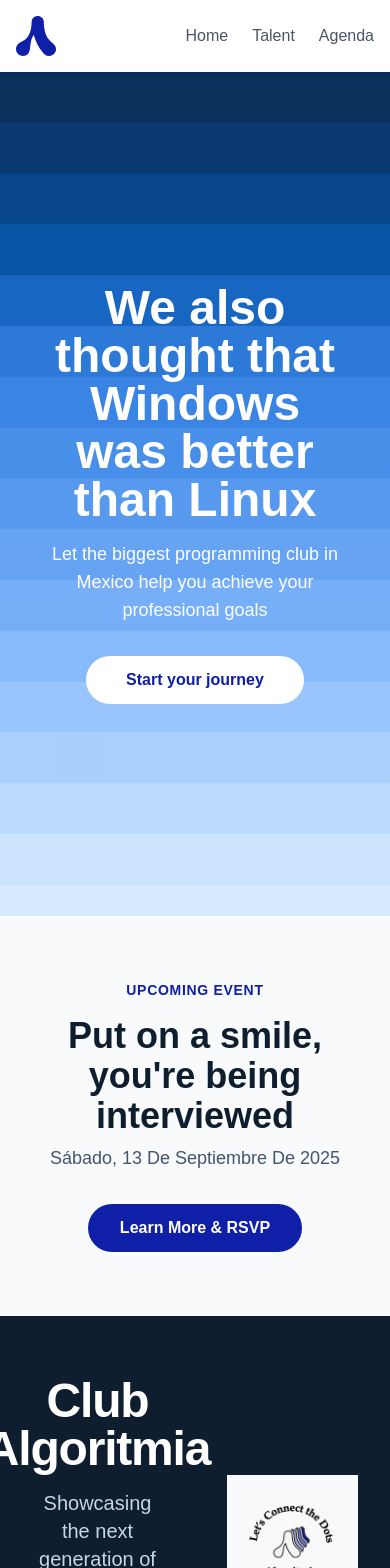
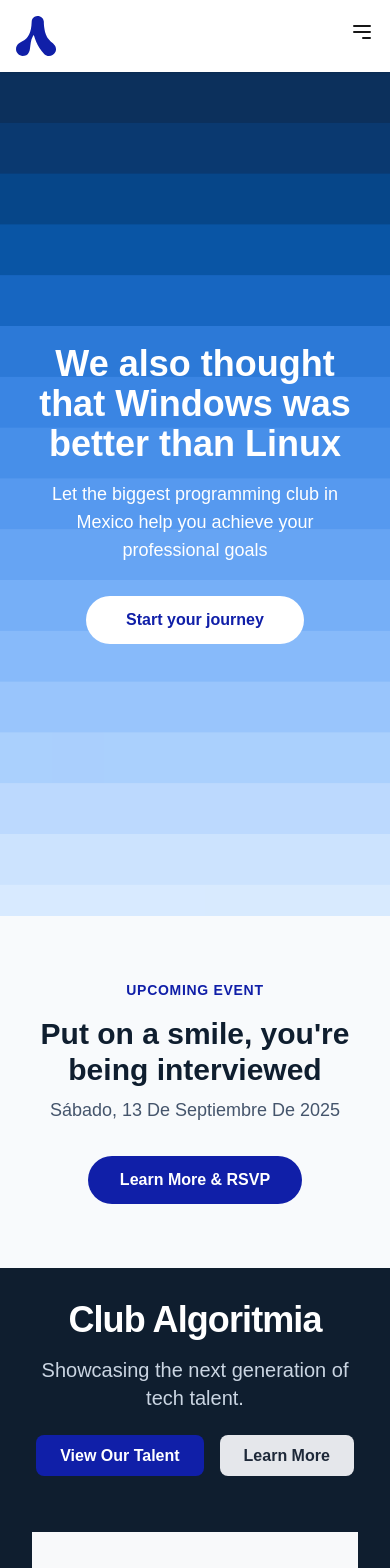
Before and after one commit to AlgoritmiaClub/AlgoritmiaWebsite, a Next.js app: page / in a window 390 px wide. Shown: the top 1568 px of the page. Built offline with nearby package versions, Linux system fonts and the light colour scheme.

Commit message:
followed responsiveness refactoring plan

```diff
--- a/src/components/agenda/FeaturedEvent.tsx
+++ b/src/components/agenda/FeaturedEvent.tsx
@@ -21,7 +21,7 @@
   return (
     <section className="grid md:grid-cols-2 gap-12 items-center p-8">
       <div className="text-left">
-        <h1 className="text-5xl font-extrabold text-brand-dark-blue leading-tight">{event.title}</h1>
+        <h1 className="text-4xl md:text-5xl font-extrabold text-brand-dark-blue leading-tight">{event.title}</h1>
         <p className="mt-4 text-xl font-semibold text-gray-700">{event.formattedDate}</p>
         <p className="mt-6 text-gray-600">{event.description}</p>
         <div className="mt-6 flex gap-2">
--- a/src/components/agenda/FeaturedEventCard.tsx
+++ b/src/components/agenda/FeaturedEventCard.tsx
@@ -20,12 +20,12 @@
 export function FeaturedEventCard({ card }: FeaturedEventCardProps) {
   return (
     <div className="bg-gray-50/80 backdrop-blur-sm rounded-2xl shadow-xl border border-gray-200/50 p-4 md:p-6 transform scale-95 hover:scale-100 transition-transform duration-500 ease-in-out">
-      <div className="relative w-full h-full min-h-[300px]">
+      <div className="relative w-full aspect-video md:aspect-auto md:h-full md:min-h-[300px]">
         <Image
           src={card.imageUrl}
           alt={`Image for ${card.title}`}
           layout="fill"
-          objectFit="contain"
+          objectFit="cover"
           className="rounded-lg"
         />
       </div>
--- a/src/components/home/ActivitiesSection.tsx
+++ b/src/components/home/ActivitiesSection.tsx
@@ -151,7 +151,7 @@
 
         <div className="max-w-2xl mx-auto">
           {/* Card Container */}
-          <div className="relative h-[200px]">
+          <div className="relative min-h-[220px] sm:min-h-[200px]">
             {activities.map((activity, index) => (
               <ActivityCard
                 key={activity.title}
--- a/src/components/home/FeaturedEventSection.tsx
+++ b/src/components/home/FeaturedEventSection.tsx
@@ -19,7 +19,7 @@
         <p className="text-sm font-bold uppercase tracking-wider text-brand-blue">
           Upcoming Event
         </p>
-        <h2 className="mt-4 text-4xl font-bold text-brand-dark-blue">
+        <h2 className="mt-4 text-3xl sm:text-4xl font-bold text-brand-dark-blue">
           {event.title}
         </h2>
         <p className="mt-2 text-lg text-slate-600 capitalize">
--- a/src/components/home/HeroSection.tsx
+++ b/src/components/home/HeroSection.tsx
@@ -1,22 +1,9 @@
-/**
- * @file The dynamic, animated hero section component for the homepage.
- * @author Leo <leo@snippets.com>
- * @copyright Copyright (c) 2025, Leo
- * @license MIT
- */
-
-"use client";
+'use client';
 
 import { useState, useEffect } from "react";
 import Link from "next/link";
 import Image from "next/image";
 
-/**
- * The Hero Section for the homepage.
- * Features a timed animation that splits the section in two after a delay,
- * with a smooth transition for the background color.
- * @returns The rendered HeroSection component.
- */
 export function HeroSection() {
   const [isSplit, setIsSplit] = useState(false);
 
@@ -33,15 +20,14 @@
       {/* Animated Background Overlay */}
       <div
         style={{ backgroundImage: "linear-gradient(to right, var(--brand-dark-blue) 92%, transparent 100%)" }}
-        className={`absolute top-0 left-0 bottom-0 z-0 transition-all duration-1000 ease-in-out ${isSplit ? "w-1/2" : "w-full"
-          }`}
+        className={`absolute top-0 left-0 bottom-0 z-0 transition-all duration-1000 ease-in-out ${isSplit ? "w-full md:w-1/2" : "w-full"}`}
       ></div>
 
       {/* Content Layer */}
-      <div className="relative z-10 flex w-full min-h-[450px]">
+      <div className="relative z-10 flex flex-col md:flex-row w-full min-h-[450px]">
         {/* Left Content */}
-        <div className="w-1/2 flex flex-col items-center justify-center p-8 text-center">
-          <h1 className="text-5xl font-bold mb-4 tracking-tight text-white">
+        <div className="w-full md:w-1/2 flex flex-col items-center justify-center p-8 text-center">
+          <h1 className="text-4xl md:text-5xl font-bold mb-4 tracking-tight text-white">
             Club Algoritmia
           </h1>
           <p className="text-xl text-slate-300 mb-8">
@@ -64,14 +50,13 @@
         </div>
 
         {/* Right Content */}
-        <div className="w-1/2 flex items-center justify-center p-8">
+        <div className="w-full md:w-1/2 flex items-center justify-center p-8">
           <Image
             src="/algoritmia-logo-slogan.png"
             alt="Algoritmia Club Logo and Slogan"
             width={400}
             height={400}
-            className={`object-contain transition-opacity duration-700 ease-in-out ${isSplit ? "opacity-100 delay-500" : "opacity-0"
-              }`}
+            className={`object-contain transition-opacity duration-700 ease-in-out ${isSplit ? "opacity-100 delay-500" : "opacity-0"}`}
             priority
           />
         </div>
--- a/src/components/home/NewHeroSection.tsx
+++ b/src/components/home/NewHeroSection.tsx
@@ -8,8 +8,8 @@
 export function NewHeroSection() {
   return (
     <section className="w-full min-h-screen flex items-center justify-center p-4 bg-[url('/images/mosaicos.png')] bg-cover bg-center">
-      <div className="w-full max-w-7xl rounded-2xl flex flex-col items-center justify-center text-center py-24 px-8">
-        <h1 className="font-bold text-5xl md:text-6xl text-white max-w-4xl">
+      <div className="w-full max-w-7xl rounded-2xl flex flex-col items-center justify-center text-center py-20 px-4 sm:px-8 md:py-24">
+        <h1 className="font-bold text-4xl sm:text-5xl md:text-6xl text-white max-w-4xl">
           We also thought that Windows was better than Linux
         </h1>
         <p className="text-lg md:text-xl text-white mt-4">
--- a/src/components/home/SuccessStoriesMarquee.tsx
+++ b/src/components/home/SuccessStoriesMarquee.tsx
@@ -37,7 +37,7 @@
           <div className="flex animate-[scroll_40s_linear_infinite] group-hover:[animation-play-state:paused]">
             {duplicatedStories.map((story, index) => (
               // Use a fixed width for each card to ensure smooth animation
-              <div key={index} className="flex-shrink-0 w-full md:w-1/2 lg:w-1/3 p-4">
+              <div key={index} className="flex-shrink-0 w-[80%] sm:w-1/2 md:w-1/3 p-4">
                 <SuccessStoryCard story={story} />
               </div>
             ))}
--- a/src/components/layout/Footer.tsx
+++ b/src/components/layout/Footer.tsx
@@ -15,7 +15,7 @@
 export function Footer() {
   return (
     <footer className="bg-white text-brand-blue">
-      <div className="container mx-auto flex justify-between items-center py-5 px-6 text-sm">
+      <div className="container mx-auto flex flex-col md:flex-row items-center justify-between gap-4 py-5 px-6 text-sm text-center md:text-left">
         <div className="flex items-center gap-3">
           <Link href="/" aria-label="Homepage">
             <Image
--- a/src/components/layout/Navbar.tsx
+++ b/src/components/layout/Navbar.tsx
@@ -1,47 +1,49 @@
-/**
- * @file The main navigation bar component for the website.
- * @author Leo <leo@snippets.com>
- * @copyright Copyright (c) 2025, Leo
- * @license MIT
- */
+'use client';
 
-import Link from "next/link";
-import Image from "next/image";
+import { useState } from 'react';
+import Link from 'next/link';
+import Image from 'next/image';
 
-/**
- * The main Navbar component.
- * @returns The rendered Navbar.
- */
 export function Navbar() {
+  const [isOpen, setIsOpen] = useState(false);
+
   return (
     <header className="bg-white shadow-sm sticky top-0 z-30">
       <div className="container mx-auto px-4">
         <div className="flex justify-between items-center py-4">
           <Link href="/" className="flex items-center space-x-2">
             <Image src="/logo.svg" alt="Algoritmia Club Logo" width={40} height={40} />
+          </Link>
 
-          </Link>
-          <nav>
+          {/* Hamburger Menu Button (visible on mobile) */}
+          <div className="md:hidden">
+            <button onClick={() => setIsOpen(!isOpen)} aria-label="Toggle menu">
+              <svg className="w-6 h-6" fill="none" stroke="currentColor" viewBox="0 0 24 24" xmlns="http://www.w3.org/2000/svg">
+                <path strokeLinecap="round" strokeLinejoin="round" strokeWidth={2} d={isOpen ? 'M6 18L18 6M6 6l12 12' : 'M4 6h16M4 12h16m-7 6h7'} />
+              </svg>
+            </button>
+          </div>
+
+          {/* Desktop Menu (visible on medium screens and up) */}
+          <nav className="hidden md:block">
             <ul className="flex items-center space-x-6">
-              <li>
-                <Link href="/" className="text-gray-600 hover:text-brand-blue transition-colors">
-                  Home
-                </Link>
-              </li>
-              <li>
-                <Link href="/talent" className="text-gray-600 hover:text-brand-blue transition-colors">
-                  Talent
-                </Link>
-              </li>
-              <li>
-                <Link href="/agenda" className="text-gray-600 hover:text-brand-blue transition-colors">
-                  Agenda
-                </Link>
-              </li>
-              {/* Future links like About, Contact can be added here */}
+              <li><Link href="/" className="text-gray-600 hover:text-brand-blue transition-colors">Home</Link></li>
+              <li><Link href="/talent" className="text-gray-600 hover:text-brand-blue transition-colors">Talent</Link></li>
+              <li><Link href="/agenda" className="text-gray-600 hover:text-brand-blue transition-colors">Agenda</Link></li>
             </ul>
           </nav>
         </div>
+
+        {/* Mobile Menu (conditionally rendered) */}
+        {isOpen && (
+          <nav className="md:hidden pb-4">
+            <ul className="flex flex-col items-center space-y-4">
+              <li><Link href="/" className="text-gray-600 hover:text-brand-blue transition-colors" onClick={() => setIsOpen(false)}>Home</Link></li>
+              <li><Link href="/talent" className="text-gray-600 hover:text-brand-blue transition-colors" onClick={() => setIsOpen(false)}>Talent</Link></li>
+              <li><Link href="/agenda" className="text-gray-600 hover:text-brand-blue transition-colors" onClick={() => setIsOpen(false)}>Agenda</Link></li>
+            </ul>
+          </nav>
+        )}
       </div>
     </header>
   );
--- a/src/components/talent/TalentPageHeader.tsx
+++ b/src/components/talent/TalentPageHeader.tsx
@@ -20,16 +20,16 @@
 
   return (
     <>
-      <section className="mb-12 flex items-center py-12 text-left bg-[url('/images/Frame_91.png')] bg-no-repeat bg-right bg-contain">
+      <section className="mb-12 flex items-center py-12 text-left bg-none md:bg-[url('/images/Frame_91.png')] md:bg-no-repeat md:bg-right md:bg-contain">
         <div>
-          <h1 className="text-5xl font-extrabold text-white">Our Talent</h1>
+          <h1 className="text-4xl sm:text-5xl font-extrabold text-white [text-shadow:0_2px_4px_rgba(0,0,0,0.5)]">Our Talent</h1>
           <p className="mt-4 text-lg text-white max-w-2xl [text-shadow:0_2px_4px_rgba(0,0,0,0.5)]">
             Meet the brilliant minds of Algoritmia. A curated directory of our
             skilled members ready to take on new challenges.
           </p>
           <button
             onClick={() => setIsModalOpen(true)}
-            className="mt-6 inline-block bg-brand-blue text-white px-8 py-3 rounded-full font-semibold hover:bg-blue-700 transition-colors"
+            className="mt-6 inline-block bg-brand-blue text-white px-6 py-2 md:px-8 md:py-3 rounded-full font-semibold hover:bg-blue-700 transition-colors"
           >
             Share your career (Work in progress)
           </button>
```
Also changed, not shown: src/components/home/ActivityCard.tsx (+6 -5 lines).
